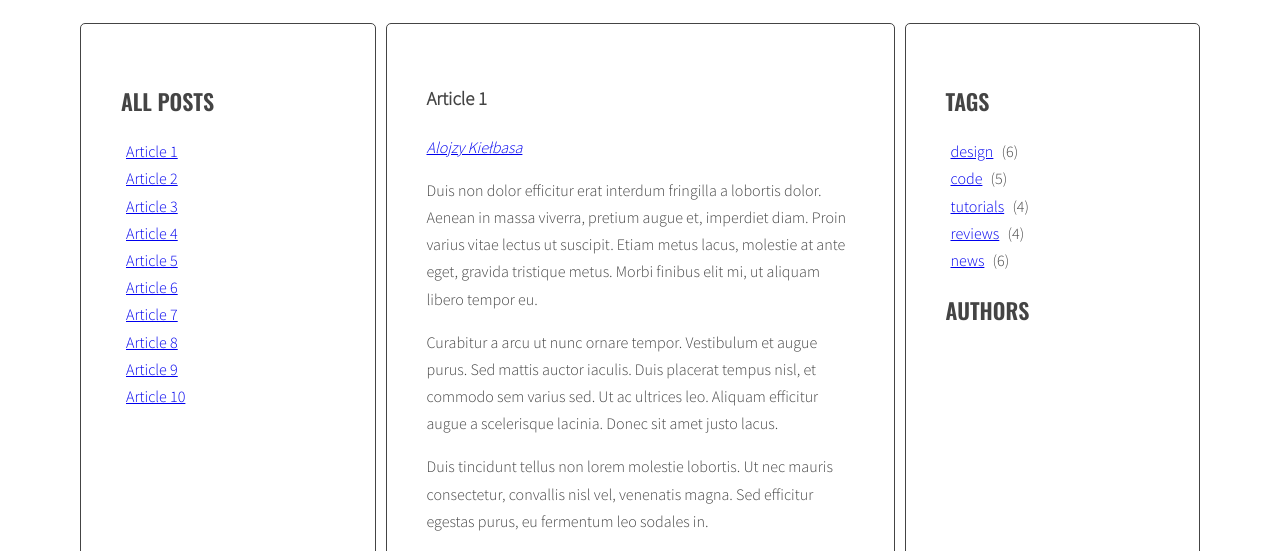
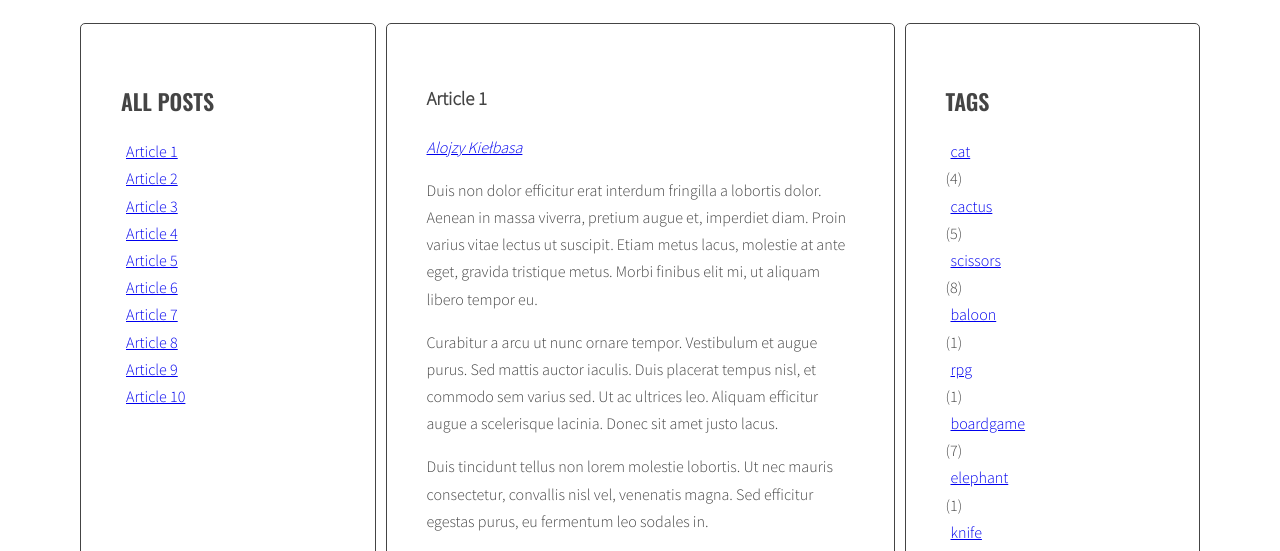
Before and after one commit to JAskierMP/javascript-blog, a website: page index.html in a window 1280 px wide. Shown: the part 220-771 px from the top of the page. Drawn offline with nearby package versions, Linux system fonts and the light colour scheme.

Commit message:
Finish him xD

```diff
--- a/index.html
+++ b/index.html
@@ -179,13 +179,10 @@
           <aside class="sidebar">
             <h2 class="section-title">Tags</h2>
             <ul class="list tags">
-              <li><a href="#">design</a> <span>(6)</span></li>
-              <li><a href="#">code</a> <span>(5)</span></li>
-              <li><a href="#">tutorials</a> <span>(4)</span></li>
-              <li><a href="#">reviews</a> <span>(4)</span></li>
-              <li><a href="#">news</a> <span>(6)</span></li>
             </ul>
             <h2 class="section-title">Authors</h2>
+            <ul class="list authors">
+            </ul>
           </aside>
         </main>
       </div>
--- a/js/script.js
+++ b/js/script.js
@@ -43,6 +43,8 @@
     optTitleSelector = '.post-title',
     optTitleListSelector = '.titles';
 
+  const optTagsListSelector = '.tags.list';
+
   const generateTitleLinks = function (customSelector = '') {
 
     /* remove contents of titleList */
@@ -52,7 +54,7 @@
 
     /* for each article */
 
-    const articles = document.querySelectorAll(optArticleSelector +  customSelector);
+    const articles = document.querySelectorAll(optArticleSelector + customSelector);
 
     for (let article of articles) {
 
@@ -64,8 +66,6 @@
 
       const articleTitle = article.querySelector(optTitleSelector).innerHTML;
 
-      /* get the title from the title element */
-
       /* create HTML of the link */
 
       const linkHTML = '<li><a href="#' + articleId + '"><span>' + articleTitle + '</span></a></li>';
@@ -75,19 +75,31 @@
       titleList.innerHTML = titleList.innerHTML + linkHTML;
     }
     const links = titleList.querySelectorAll('a');
-
     for (let link of links) {
       link.addEventListener('click', titleClickHandler);
     }
   };
 
-
-
   //czesc 3 zadanka.......................................................................................................
 
   const optArticleTagsSelector = '.post-tags .list';
 
+  const calculateTagsParams = function (tags) {
+
+    const params = {max: 0, min: 999999};
+    for(let tag in tags){
+      console.log(tag + ' is used ' + tags[tag] + ' times');
+      params.max = tags[tag] > params.max ? tags[tag] : params.max;
+      params.min = tags[tag] < params.min ? tags[tag] : params.min;
+    }
+    return params;
+  };
+
+
   const generateTags = function () {
+
+    /* [NEW] create a new variable allTags with an empty object */
+    let allTags = {};
 
     /* find all articles */
 
@@ -109,7 +121,6 @@
 
       const articleTagsArray = articleTags.split(' ');
 
-
       /* START LOOP: for each tag */
 
       for (let tag of articleTagsArray) {
@@ -122,11 +133,39 @@
 
         tagsWrapper.innerHTML = tagsWrapper.innerHTML + linkHTML;
 
+        /* [NEW] check if this link is NOT already in allTags */
+        if (!allTags[tag]) {
+
+          /* [NEW] add tag to allTags object */
+
+          allTags[tag] = 1;
+        } else {
+          allTags[tag]++;
+        }
       }
       /* END LOOP: for each tag */
 
       /* END LOOP: for every article: */
     }
+    /* [NEW] find list of tags in right column */
+    const tagList = document.querySelector(optTagsListSelector);
+
+    /* [NEW] create variable for all links HTML code */
+    const tagsParams = calculateTagsParams(allTags);
+    console.log('tagsParams:', tagsParams)
+    let allTagsHTML = '';
+
+    /* [NEW] START LOOP: for each tag in allTags: */
+    for (let tag in allTags) {
+
+      const linkHTML = '<li><a href="#tag-' + tag + '"><span>' + tag + '</span></a></li>';
+      /* [NEW] generate code of a link and add it to allTagsHTML */
+      allTagsHTML += linkHTML + ' (' + allTags[tag] + ') ';
+    }
+    /* [NEW] END LOOP: for each tag in allTags: */
+
+    /*[NEW] add HTML from allTagsHTML to tagList */
+    tagList.innerHTML = allTagsHTML;
 
   };
 
@@ -179,7 +218,6 @@
     generateTitleLinks('[data-tags~="' + tag + '"]');
   };
 
-
   const addClickListenersToTags = function () {
     /* find all links to tags */
     const tagLinks = document.querySelectorAll('a[href^="#tag-"]');
@@ -190,12 +228,9 @@
       tagLink.addEventListener('click', tagClickHandler);
 
       /* END LOOP: for each link */
-
-
     }
 
   };
-
 
   //Zadanie: dodanie autora
 
@@ -242,14 +277,10 @@
 
     const author = href.replace('#author-', '');
 
-    /* find all author links with "href" attribute equal to the "href" constant */
+    /* execute function "generateTitleLinks" with article selector as argument */
+    generateTitleLinks('[data-author="' + author + '"]');
 
-    const sameAuthorLinks = document.querySelectorAll('a[href="' + href + '"]');
-
-    /* execute function "generateTitleLinks" with article selector as argument */
-    generateTitleLinks('[data-authors="' + author + '"]');
   };
-
 
   const addClickListenersToAuthors = function () {
     /* find all links to authors*/
@@ -270,9 +301,4 @@
   addClickListenersToTags();
   addClickListenersToAuthors();
 
-  //CHMURA TAGÓW ..........................................................................................................
-
-  const optTagsListSelector = '.tags.list';
-
-
 }
```
